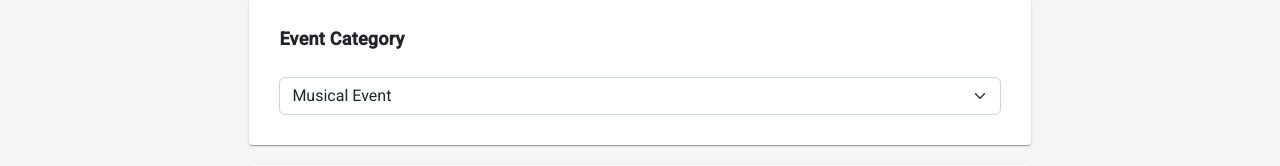
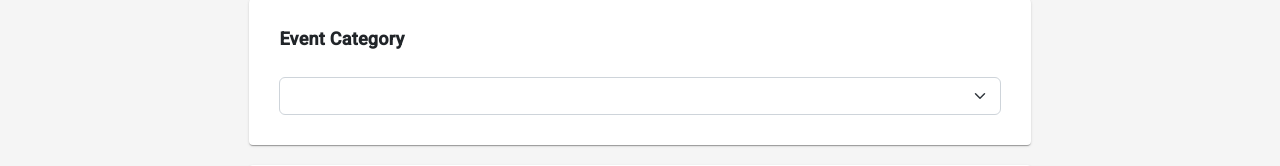
Before and after one commit to kgoransika/TickitualWebApplication, an Angular app in the folder client/: page /createEvent in a window 1280 px wide. Shown: the part 741-907 px from the top of the page. Built offline with nearby package versions, Linux system fonts and the light colour scheme.

Commit message:
-Event Category is now inserted to db collection

```diff
--- a/client/src/app/board-event-holder/create-event/create-event.component.html
+++ b/client/src/app/board-event-holder/create-event/create-event.component.html
@@ -40,10 +40,8 @@
 
       <mat-card>
         <label for="eventCategory" class="form-label">Event Category</label><br>
-        <select class="form-select">
-          <option class="form-label" *ngFor="let Category of categories" [value]="Category.value" id="eventCategory" name="eventCategory">
-            {{Category.viewValue}}
-          </option>
+        <select class="form-select" [(ngModel)]="eventCategory" name="eventCategory">
+          <option *ngFor="let eventCategory of eventCategories" [value]="eventCategory.value">{{ eventCategory.name }}</option>
         </select>
       </mat-card>
 
--- a/client/src/app/board-event-holder/create-event/create-event.component.ts
+++ b/client/src/app/board-event-holder/create-event/create-event.component.ts
@@ -6,11 +6,6 @@ import { Event } from 'src/app/models/event.model';
 import { EventService } from 'src/app/_services/event.service';
 import { StorageService } from 'src/app/_services/storage.service';
 import { BoardEventHolderComponent } from '../board-event-holder.component';
-
-interface Category {
-  value: string;
-  viewValue: string;
-}
 
 @Component({
   selector: 'app-create-event',
@@ -73,7 +68,7 @@ export class CreateEventComponent implements OnInit {
       eventDate: this.event.eventDate,
       eventTime: this.event.eventTime,
       eventDuration: this.event.eventDuration,
-      eventCategory: this.event.eventCategory,
+      eventCategory: this.eventCategory,
       unlimitedTickets: this.event.unlimitedTickets,
       ticketAmount: this.event.ticketAmount,
       ticketPackage: {
@@ -127,18 +122,19 @@ export class CreateEventComponent implements OnInit {
   ticketNumberType: string | undefined;
   ticketNumberTypes: string[] = ['Allocate specific number of tickets', 'Unlimited Tickets'];
 
-  categories: Category[] = [
-    {value: 'music-0', viewValue: 'Musical Event'},
-    {value: 'business-1', viewValue: 'Business Event'},
-    {value: 'sports-2', viewValue: 'Sports Event'},
-    {value: 'education-3', viewValue: 'Educational Event'},
-    {value: 'friendsAndFamily-4', viewValue: 'Friends and Family Event'},
-    {value: 'entertainment-5', viewValue: 'Entertainment'},
-    {value: 'foodAndDrink-6', viewValue: 'Food and Drink'},
-    {value: 'religion-7', viewValue: 'Religious Event'},
-    {value: 'science-8', viewValue: 'Science Event'},
-    {value: 'tech-9', viewValue: 'Tech Event'},
-    {value: 'socialMedia-10', viewValue: 'Social Media Event'}
+  eventCategory: String | undefined;
+  eventCategories = [
+    {value: 'music', name: 'Musical Event'},
+    {value: 'business', name: 'Business Event'},
+    {value: 'sports', name: 'Sports Event'},
+    {value: 'education', name: 'Educational Event'},
+    {value: 'friendsAndFamily', name: 'Friends and Family Event'},
+    {value: 'entertainment', name: 'Entertainment'},
+    {value: 'foodAndDrink', name: 'Food and Drink'},
+    {value: 'religion', name: 'Religious Event'},
+    {value: 'science', name: 'Science Event'},
+    {value: 'tech', name: 'Tech Event'},
+    {value: 'socialMedia', name: 'Social Media Event'}
   ]
   //make the seatcheck div false
   unlimitedTicketsTxt = false;
```
Also changed, not shown: 1 other file (tests, documents, lock files or other folders).
